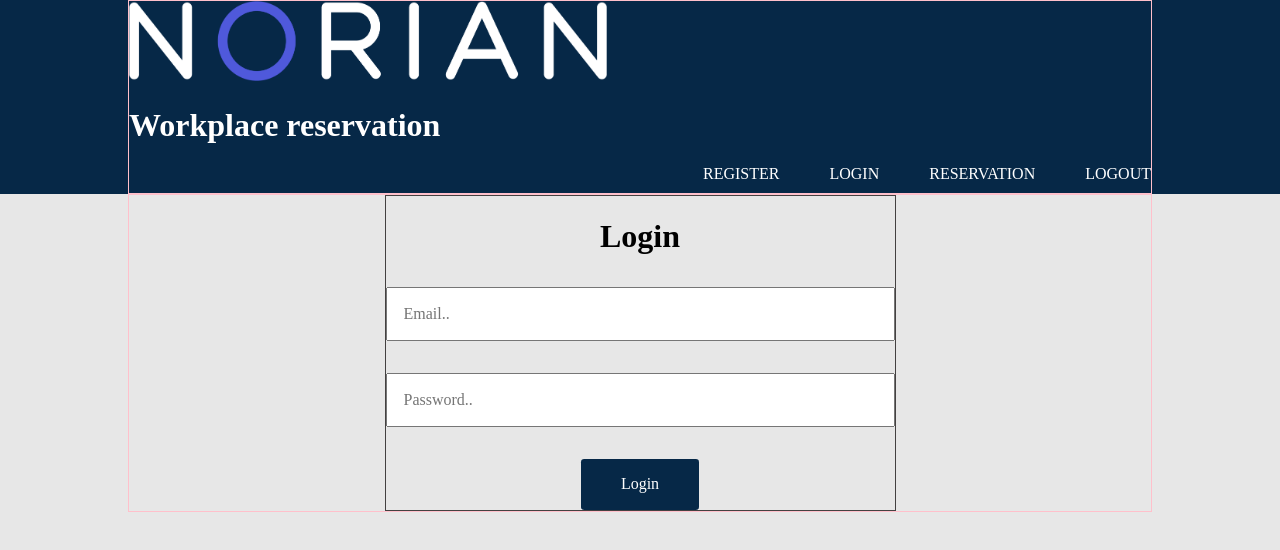
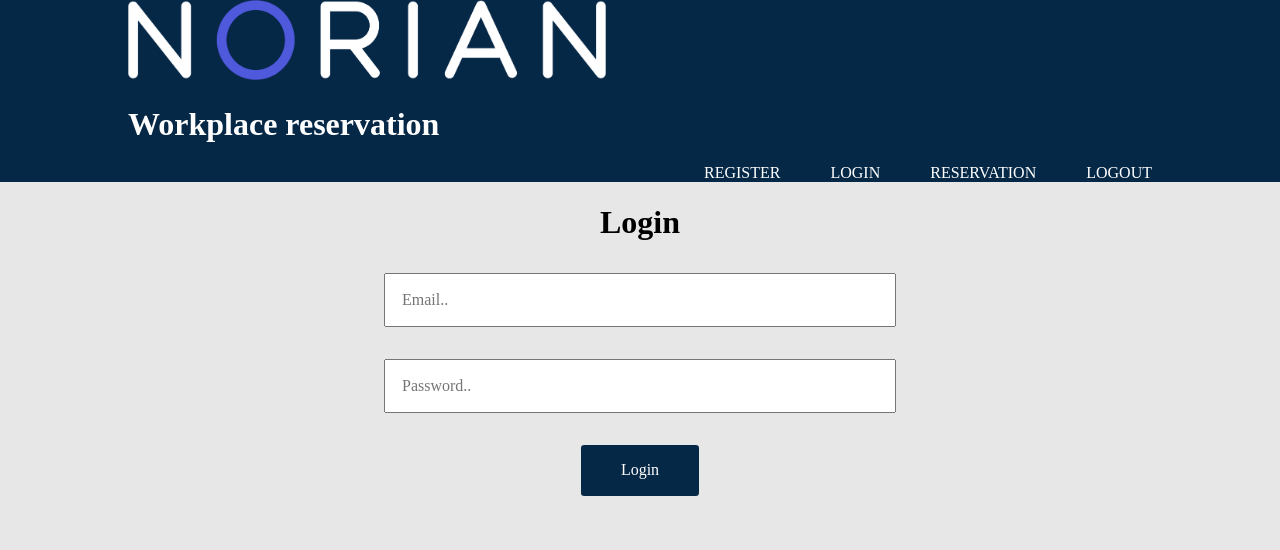
Before and after one commit to Bajoraidev/wpfrontend, a React (Create React App) app: page /login in a window 1280 px wide. Shown: the top 550 px of the page. Built offline with nearby package versions, Linux system fonts and the light colour scheme.

Commit message:
added readme file

```diff
--- a/src/App.scss
+++ b/src/App.scss
@@ -13,7 +13,6 @@ body {
   display: flex;
   flex-direction: column;
   justify-content: space-around;
-  border: 2px solid purple;
 }
 
 .input-container {
@@ -24,7 +23,6 @@ height: 5rem;
   justify-content: space-around;*/
   align-items: center;
   margin-bottom: 1rem;
-  border: 1px solid rgb(0, 255, 106);
 }
 .input-container input {
   padding: 1rem;
@@ -36,11 +34,9 @@ height: 5rem;
   display: flex;
   justify-content: row;
   align-items: center;
-  border: 2px solid red;
 }
 
 form {
-  border: 1px solid rgb(68, 65, 65);
   text-align: center;
 }
 form input {
@@ -57,6 +53,5 @@ h2 {
   margin-top: 2rem;
 }
 .top-section {
-  border: 1px solid rgb(255, 0, 212);
   display: flex;
 }
--- a/src/components/Container/Container.styles.js
+++ b/src/components/Container/Container.styles.js
@@ -3,18 +3,4 @@ import styled from 'styled-components';
 export const div = styled.div`
   width: 80%;
   margin: 0 auto;
-  //display: flex;
-  //justify-content: space-between;
-  border: 1px solid pink;
 `;
-
-/*export const div = styled.div`
-  //align-items: right;
-  background-color: #062847;
-  //::afterdisplay: flex;
-  //justify-content: center;
-  min-width: 200rem;
-`;
-export const img = styled.img`
-  max-width: 10%;
-`;*/
```
Also changed, not shown: 1 other file (tests, documents, lock files or other folders).
